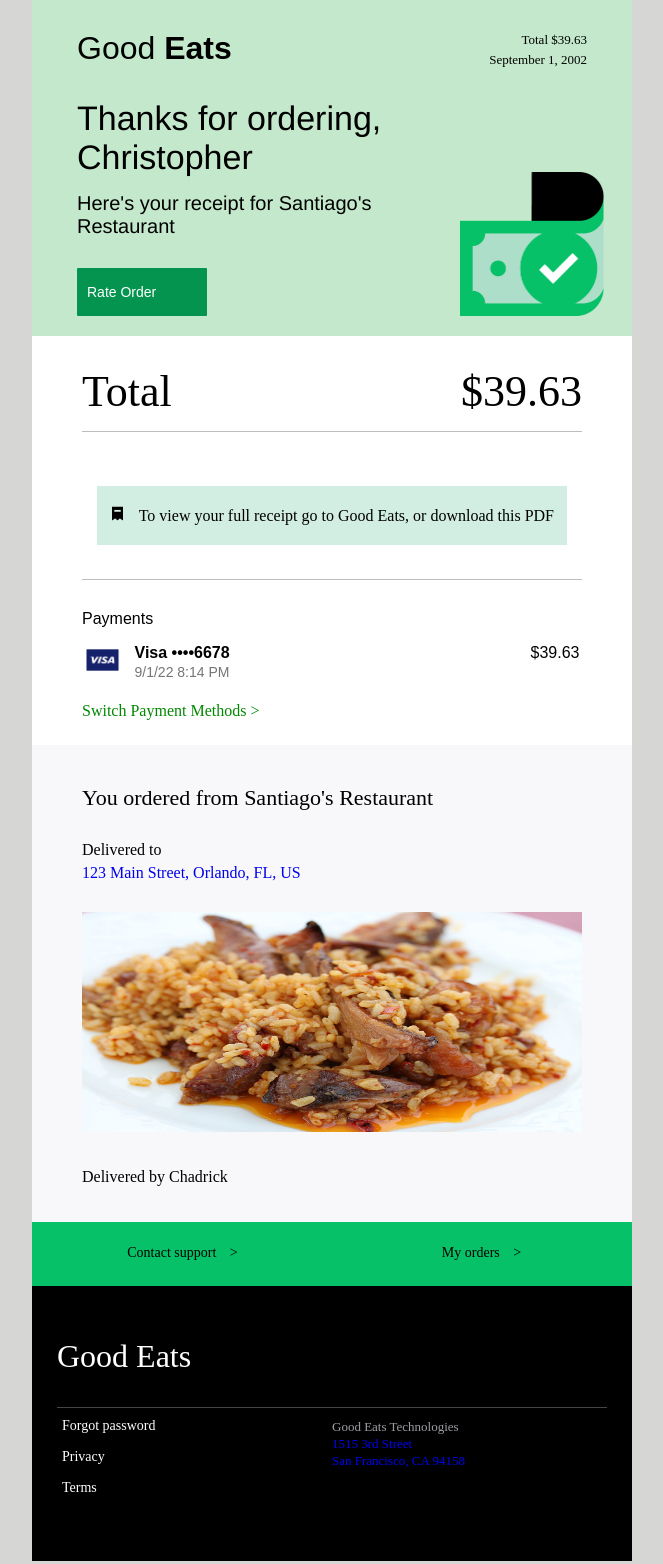
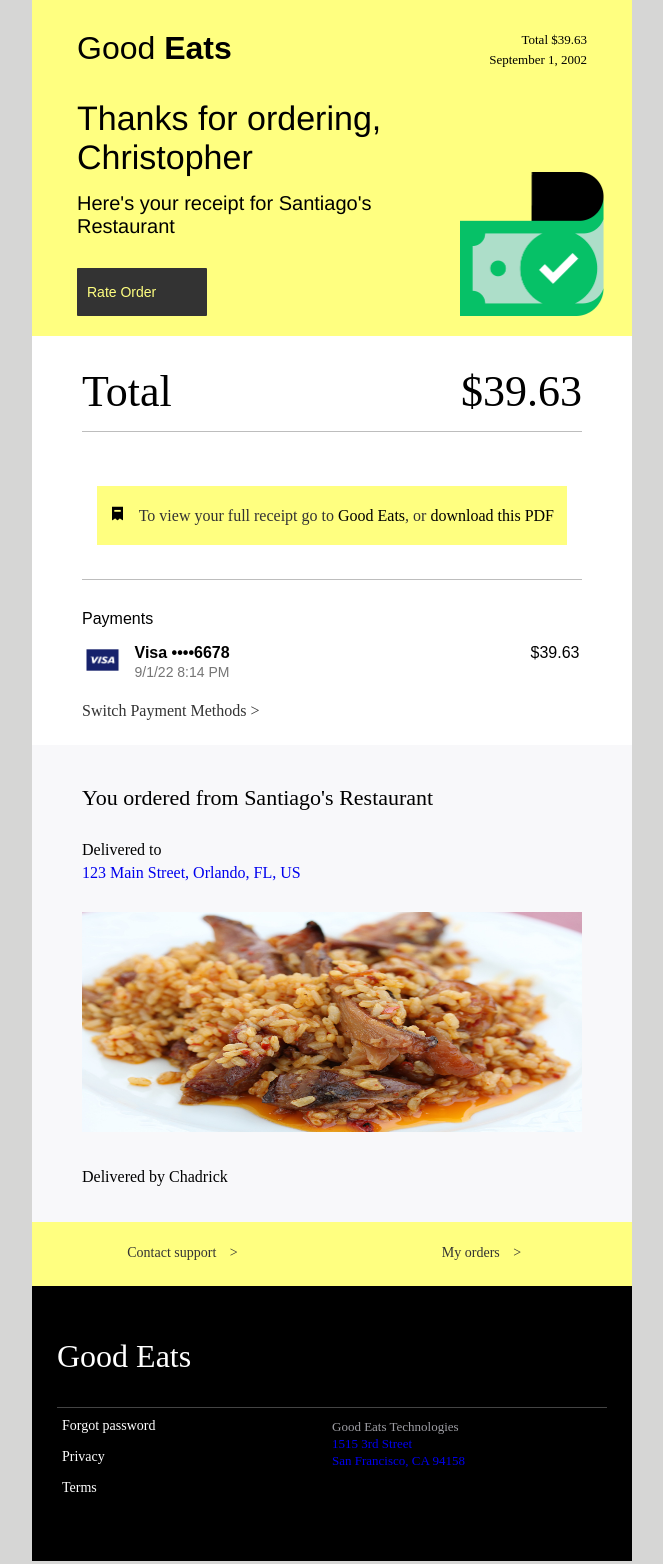
Before and after one commit to GqCodes/goodEats_Transactional_Email, a plain HTML site: page index.html in a window 1280 px wide. Shown: the whole page, without its empty margins (308-971 px from the left). Drawn offline with Linux system fonts and the light colour scheme.

Commit message:
add style mods

```diff
--- a/index.html
+++ b/index.html
@@ -142,7 +142,7 @@
                                       bgcolor="#FFFFFF"
                                     >
                                       <tr>
-                                        <td class="header" align="center" valign="top" style="font-size: 0; background-color: #c3e8cb">
+                                        <td class="header" align="center" valign="top" style="font-size: 0; background-color: #ffff80">
                                           <!--[if (gte mso 9)|(IE)]>
                                     <table align="center" border="0" cellspacing="0" cellpadding="0" width="600">
                                     <tr>
@@ -244,7 +244,7 @@
                                       bgcolor="#FFFFFF"
                                     >
                                       <tr>
-                                        <td align="center" valign="top" style="font-size: 0; background-color: #c3e8cb">
+                                        <td align="center" valign="top" style="font-size: 0; background-color: #ffff80">
                                           <!--[if (gte mso 9)|(IE)]>
                                     <table align="center" border="0" cellspacing="0" cellpadding="0" width="600">
                                     <tr>
@@ -280,7 +280,7 @@
                                                     cellpadding="0"
                                                     cellspacing="0"
                                                     border="0"
-                                                    style="border-radius: 1px; background-color: rgb(5, 148, 79); margin: 30px 0 20px 45px"
+                                                    style="border-radius: 1px; background-color: #333333; margin: 30px 0 20px 45px"
                                                   >
                                                     <tr>
                                                       <td
@@ -298,7 +298,7 @@
                                                           target="_blank"
                                                           style="
                                                             font-family: Arial, sans-serif;
-                                                            color: #ffffff;
+                                                            color: #ffff80;
                                                             display: inline-block;
                                                             text-decoration: none;
                                                             line-height: 30px;
@@ -427,7 +427,7 @@
                       >
                         <tr>
                           <td class="pdf" align="center" valign="center" style="font-size: 16px; max-width: 600px">
-                            <p style="background-color: rgb(210, 237, 226); max-width: 470px; padding: 20px 0px; color: #000000; margin: 0">
+                            <p style="background-color: #ffff80; max-width: 470px; padding: 20px 0px; color: #333333; margin: 0">
                               <img
                                 src="images/pdfdownload.png"
                                 width="15"
@@ -615,7 +615,7 @@
 
                             <tr>
                               <td align="left" valign="top" style="padding-left: 50px; padding-top: 20px; padding-bottom: 25px">
-                                <a href="#" style="text-decoration: none; color: #008800; font-size: 16px">Switch Payment Methods ></a>
+                                <a href="#" style="text-decoration: none; color: #333333; font-size: 16px">Switch Payment Methods ></a>
                               </td>
                             </tr>
                           </td>
@@ -722,7 +722,7 @@
                         cellpadding="0"
                         cellspacing="0"
                         width="100%"
-                        style="max-width: 600px; background-color: #06c167"
+                        style="max-width: 600px; background-color: #ffff80"
                       >
                         <tr>
                           <td align="center" valign="top" style="padding-top: 23px; padding-bottom: 23px">
@@ -743,7 +743,7 @@
                               >
                                 <tr>
                                   <td align="center" valign="top" style="font-size: 14px">
-                                    <a href="#" style="text-decoration: none; color: #000000"
+                                    <a href="#" style="text-decoration: none; color: #333333"
                                       >Contact support <span style="padding-left: 10px">></span></a
                                     >
                                   </td>
@@ -766,7 +766,7 @@
                               >
                                 <tr>
                                   <td align="center" valign="top" style="font-size: 14px">
-                                    <a href="#" style="text-decoration: none; color: #000000"
+                                    <a href="#" style="text-decoration: none; color: #333333"
                                       >My orders <span style="padding-left: 10px">></span></a
                                     >
                                   </td>
```
